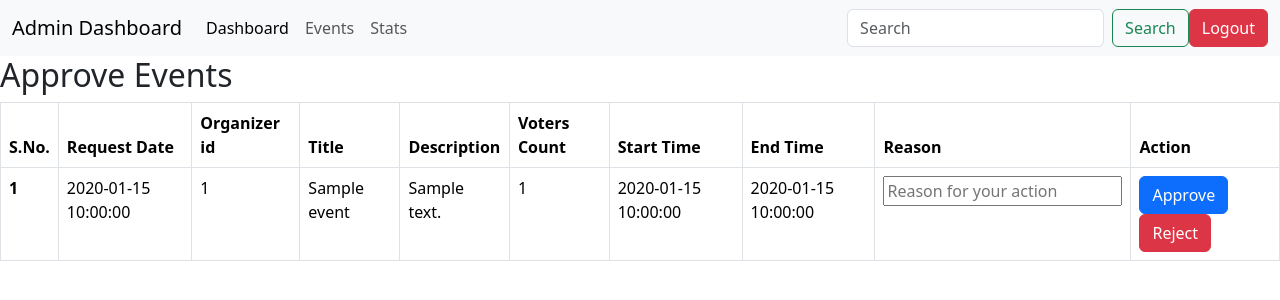
After one commit to KaranJoshi101/wevote, a Flask app: page /admin/approve in a window 1280 px wide. The commit adds this page. Shown: the top 300 px of the page. Run offline with Flask 3, Linux system fonts and the light colour scheme; tables that the repository leaves empty hold one stand-in row (values such as "Sample post").

Commit message:
organize backend completed

```diff
--- a/application/controllers.py
+++ b/application/controllers.py
@@ -46,7 +46,7 @@ def login():
         p=request.form.get('pass')
 
         if e=='iamadmin@gmail.com' and p=='123':   #checking admin id credentials
-            return redirect(url_for('admin'))   #takes to '/admin' page
+            return redirect('/admin')   #takes to '/admin' page
         rec=User.query.filter_by(email=e).first()
         if rec and rec.registered:
             if rec.pwd==p:
@@ -142,6 +142,19 @@ def setPassword(email):
 def adminDashboard():
     return render_template('admin_dash.html')
 
+#url for admin approval
+@app.route('/admin/approve')
+def adminApproval():
+    events=Event.query.all()
+    return render_template('admin_approval.html',events=events)
+
+@app.route('/admin/<event_id>/reject')
+def adminRejects(event_id):
+    db.session.delete(Event.query.get(event_id))
+    db.session.commit()
+    return redirect('/admin/approve')
+
+
 #url for user dashboard
 @app.route('/<email>/home')
 def userDashboard(email):
@@ -168,7 +181,8 @@ def organizeEvents(email):
             dur=int(request.form.get("extendminute"))
             etime=stime+datetime.timedelta(minutes=dur)
 
-        e=Event(user_id=rec.id,title=t,desc=d,etime=etime,stime=stime)
+        voters=request.form.get('voters').split(',')
+        e=Event(organizerId=rec.id,title=t,desc=d,endTime=etime,startTime=stime,createTime=datetime.datetime.now(),voterCount=len(voters))
         db.session.add(e)
         db.session.commit()
 
@@ -182,11 +196,11 @@ def organizeEvents(email):
                     db.session.add(newregistration)
                     db.session.commit()
                 check=User.query.filter_by(email=i).first()
-                r=Vote(event_id=e.id,user_id=check.id,role='candidate')
+                r=Vote(eventId=e.id,userId=check.id,role='candidate')
                 db.session.add(r)
                 db.session.commit()
 
-            voters=request.form.get('voters').split(',')
+
             for i in voters:
                 check=User.query.filter_by(email=i).first()
                 if not check:
@@ -194,11 +208,11 @@ def organizeEvents(email):
                     db.session.add(newregistration)
                     db.session.commit()
                 check=User.query.filter_by(email=i).first()
-                r=Vote(event_id=e.id,user_id=check.id,role='voter')
+                r=Vote(eventId=e.id,userId=check.id,role='voter')
                 db.session.add(r)
                 db.session.commit()
         else:
-            voters=request.form.get('vot')
+
             for i in voters:
                 check=User.query.filter_by(email=i).first()
                 if not check:
@@ -206,7 +220,7 @@ def organizeEvents(email):
                     db.session.add(newregistration)
                     db.session.commit()
                 check=User.query.filter_by(email=i).first()
-                r=Vote(event_id=e.id,user_id=check.id,role='candidate')
+                r=Vote(eventId=e.id,userId=check.id,role='candidate')
                 db.session.add(r)
                 db.session.commit()
         return 'Event sent for Approval to the Admin'
--- /dev/null
+++ b/templates/admin_approval.html
@@ -0,0 +1,80 @@
+<!DOCTYPE html>
+<html lang="en">
+<head>
+    <meta charset="UTF-8">
+    <meta name="viewport" content="width=device-width, initial-scale=1.0">
+    <title>Approve Events</title>
+    <link href="https://cdn.jsdelivr.net/npm/bootstrap@5.3.3/dist/css/bootstrap.min.css" rel="stylesheet" integrity="sha384-QWTKZyjpPEjISv5WaRU9OFeRpok6YctnYmDr5pNlyT2bRjXh0JMhjY6hW+ALEwIH" crossorigin="anonymous">
+</head>
+<body>
+    <nav class="navbar navbar-expand-lg bg-body-tertiary">
+        <div class="container-fluid">
+          <a class="navbar-brand" href="#">Admin Dashboard</a>
+          <button class="navbar-toggler" type="button" data-bs-toggle="collapse" data-bs-target="#navbarSupportedContent" aria-controls="navbarSupportedContent" aria-expanded="false" aria-label="Toggle navigation">
+            <span class="navbar-toggler-icon"></span>
+          </button>
+          <div class="collapse navbar-collapse" id="navbarSupportedContent">
+            <ul class="navbar-nav me-auto mb-2 mb-lg-0">
+              <li class="nav-item">
+                <a class="nav-link active" aria-current="page" href="/admin">Dashboard</a>
+              </li>
+              <li class="nav-item">
+                <a class="nav-link" href="/admin/events">Events</a>
+              </li>
+              <li class="nav-item">
+                <a class="nav-link" href="/admin/stats">Stats</a>
+              </li>
+
+
+            </ul>
+            <form class="d-flex" role="search">
+              <input class="form-control me-2" type="search" placeholder="Search" aria-label="Search">
+              <button class="btn btn-outline-success" type="submit">Search</button>
+            </form>
+            <a class="btn btn-danger" href="/">Logout</a>
+          </div>
+        </div>
+      </nav>
+    <h2>Approve Events</h2>
+    {% if events|length == 0 %}
+        <h3>No Events To Approve</h3>
+
+    {%else%}
+    <table class="table table-bordered">
+        <thead>
+            <tr>
+                <th scope="col">S.No.</th>
+                <th scope="col">Request Date</th>
+                <th scope="col">Organizer id</th>
+                <th scope="col">Title</th>
+                <th scope="col">Description</th>
+                <th scope="col">Voters Count</th>
+                <th scope="col">Start Time</th>
+                <th scope="col">End Time</th>
+                <th scope="col">Reason</th>
+                <th scope="col">Action</th>
+
+            </tr>
+        </thead>
+        <tbody>
+            {%for event in events%}
+                <tr>
+                    <th scope="row">{{loop.index}}</th>
+                    <td>{{event.createTime}}</td>
+                    <td>{{event.organizerId}}</td>
+                    <td>{{event.title}}</td>
+                    <td>{{event.desc}}</td>
+                    <td>{{event.voterCount}}</td>
+                    <td>{{event.startTime}}</td>
+                    <td>{{event.endTime}}</td>
+                    <td><input type="text" placeholder="Reason for your action"></td>
+                    <td><a type="button" class="btn btn-primary" href="/admin/approve">Approve</a><a type="button" class="btn btn-danger" href="/admin/{{event.id}}/reject">Reject</a></td>
+
+                </tr>
+                {%endfor%}
+
+        </tbody>
+    </table>
+    {%endif%}
+</body>
+</html>
--- a/templates/admin_dash.html
+++ b/templates/admin_dash.html
@@ -16,7 +16,7 @@
           <div class="collapse navbar-collapse" id="navbarSupportedContent">
             <ul class="navbar-nav me-auto mb-2 mb-lg-0">
               <li class="nav-item">
-                <a class="nav-link active" aria-current="page" href="/admin/view">Approve</a>
+                <a class="nav-link active" aria-current="page" href="/admin/approve">Approve</a>
               </li>
               <li class="nav-item">
                 <a class="nav-link" href="/admin/events">Events</a>
```
Also changed, not shown: application/models.py (+8 -6 lines), templates/organize.html (+6 -6 lines), instance/wvote.sqlite3 (added).
